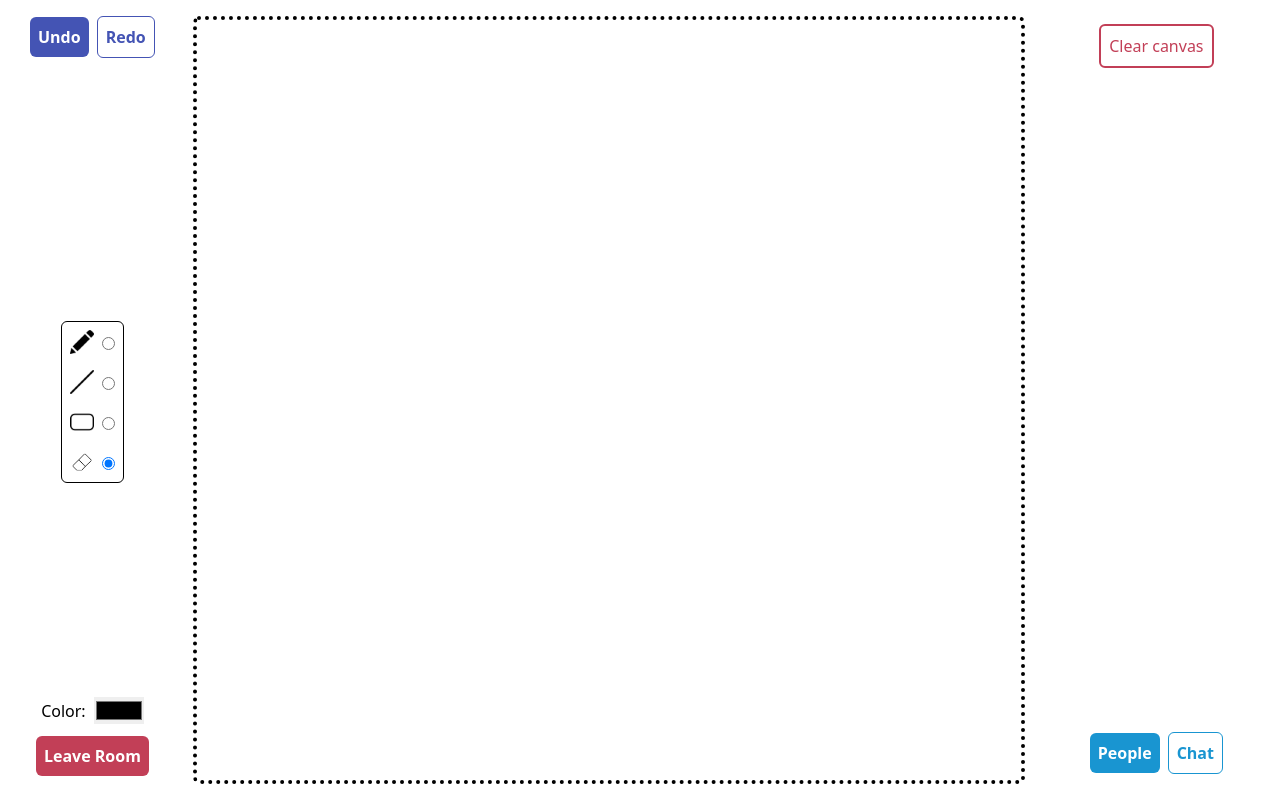
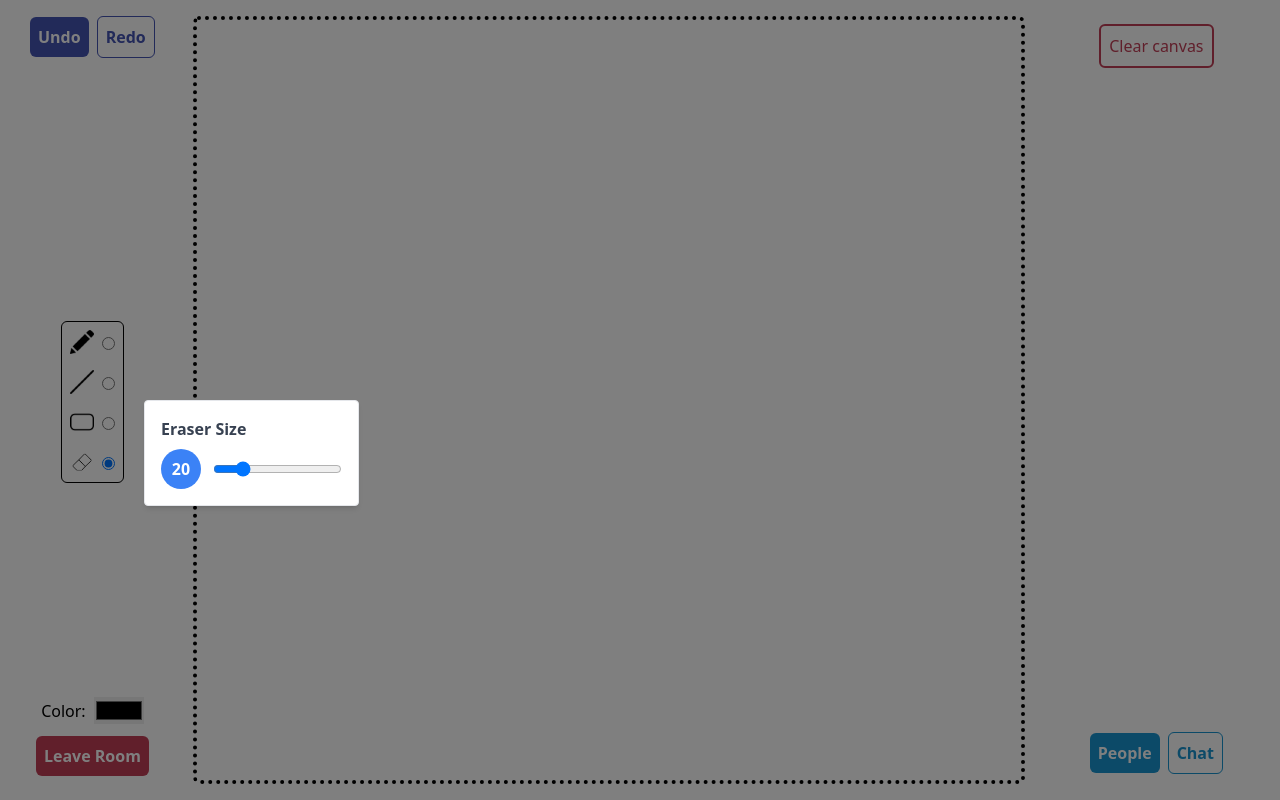
Before and after one commit to sd012gfhkhhvh/Slate.AI, a React (Vite) app in the folder client/: page /1 in a window 1280 px wide. Both pictures are taken after a click on the radio button 108 px from the left and 463 px from the top of the page. Built offline with nearby package versions, Linux system fonts and the light colour scheme; no server answers.

Commit message:
Fixing Issue of Modal

```diff
--- a/client/package.json
+++ b/client/package.json
@@ -10,6 +10,7 @@
     "preview": "vite preview"
   },
   "dependencies": {
+    "@headlessui/react": "^1.7.18",
     "lucide-react": "^0.311.0",
     "react": "^18.2.0",
     "react-dom": "^18.2.0",
--- a/client/src/components/EraserResizePopUp/index.jsx
+++ b/client/src/components/EraserResizePopUp/index.jsx
@@ -3,23 +3,39 @@ import React, {
   forwardRef,
   useImperativeHandle,
   useContext,
+  useEffect,
 } from "react";
 import { EraserSizeContext } from "../../context/EraserSize";
+import { Dialog, Transition } from "@headlessui/react";
+
+// Placeholder CloseIcon component, replace with your actual implementation or icon library
+const CloseIcon = () => (
+  <svg
+    xmlns="http://www.w3.org/2000/svg"
+    fill="none"
+    viewBox="0 0 24 24"
+    stroke="currentColor"
+    className="h-6 w-6"
+  >
+    <path
+      strokeLinecap="round"
+      strokeLinejoin="round"
+      strokeWidth="2"
+      d="M6 18L18 6M6 6l12 12"
+    />
+  </svg>
+);
 
 const Popup = forwardRef((props, ref) => {
   const { eraserSize, setEraserSize } = useContext(EraserSizeContext);
-  const [isHovered, setIsHovered] = useState(false);
+  const [isModalOpen, setIsModalOpen] = useState(false);
 
   const handleEraserSizeChange = (e) => {
     setEraserSize(parseInt(e.target.value, 10));
   };
 
-  const handleMouseEnter = () => {
-    setIsHovered(true);
-  };
-
-  const handleMouseLeave = () => {
-    setIsHovered(false);
+  const handleClose = () => {
+    setIsModalOpen(false);
   };
 
   // Expose a method to update the eraser size from the parent component
@@ -29,17 +45,31 @@ const Popup = forwardRef((props, ref) => {
       updateEraserSize: (size) => {
         setEraserSize(size);
       },
+      openModal: () => {
+        console.log("Called");
+        setIsModalOpen((prevIsModalOpen) => !prevIsModalOpen);
+      },
     }),
     [setEraserSize]
   );
 
+  if (isModalOpen) {
     return (
+      <Transition show={isModalOpen} as={React.Fragment}>
+        <Dialog
+          onClose={handleClose}
+          className="fixed inset-0 z-40 overflow-auto bg-black bg-opacity-50 flex items-center justify-center"
+        >
+          <Transition.Child
+            enter="ease-out duration-300"
+            enterFrom="opacity-0 translate-x-full sm:translate-x-0 sm:scale-95"
+            enterTo="opacity-100 translate-x-0 sm:scale-100"
+            leave="ease-in duration-200"
+            leaveFrom="opacity-100 translate-x-0 sm:scale-100"
+            leaveTo="opacity-0 translate-x-full sm:translate-x-0 sm:scale-95"
+          >
             <div
-      className={`absolute left-32 bg-white border rounded p-4 shadow-md transition-transform transform ${
-        isHovered ? "scale-105" : ""
-      }`}
-      onMouseEnter={handleMouseEnter}
-      onMouseLeave={handleMouseLeave}
+              className={`absolute left-36 bg-white border rounded p-4 shadow-md transition-transform your-modal-class`}
             >
               <label
                 htmlFor="eraserSize"
@@ -64,7 +94,13 @@ const Popup = forwardRef((props, ref) => {
                 />
               </div>
             </div>
+          </Transition.Child>
+        </Dialog>
+      </Transition>
     );
+  } else {
+    return null; // Render nothing if the modal is not open
+  }
 });
 
 export default Popup;
--- a/client/src/pages/RoomPage/index.jsx
+++ b/client/src/pages/RoomPage/index.jsx
@@ -29,7 +29,6 @@ export const RoomPage = ({ user, socket }) => {
   const [usersInRoom, setUsersInRoom] = useState([]); // array of users in a room
   const [isUserpanel, setIsUserPanel] = useState(false);
   const [isChatBox, setIsChatBox] = useState(false);
-  const [isMouseOver, setIsMouseOver] = useState(false); //To Know is Eraser is Hover
 
   // update users state
   useEffect(() => {
@@ -100,17 +99,9 @@ export const RoomPage = ({ user, socket }) => {
     });
   };
 
-  const handleMouseLeave = (e) => {
-    // Check if the mouse has left the YourComponent area
-    if (!e.currentTarget.contains(e.relatedTarget)) {
-      setIsMouseOver(false);
-    }
-  };
-
-  // Call this function to update eraser size from the parent component
-  const updateEraserSize = (size) => {
+  const openModal = () => {
     if (popupRef.current) {
-      popupRef.current.updateEraserSize(size);
+      popupRef.current.openModal();
     }
   };
 
@@ -193,8 +184,7 @@ export const RoomPage = ({ user, socket }) => {
 
                 <div
                   className="flex p-2 gap-2 items-center"
-                  onMouseOver={() => setIsMouseOver(true)}
-                  onMouseLeave={handleMouseLeave}
+                  onClick={openModal}
                 >
                   <img className="tool-logo" src={eraserIcon} alt="icon" />
                   <input
@@ -206,7 +196,7 @@ export const RoomPage = ({ user, socket }) => {
                     className="mt-1"
                     onChange={(e) => setTool(e.target.value)}
                   ></input>
-                  {isMouseOver && <Popup ref={popupRef} />}
+                  <Popup ref={popupRef} />
                 </div>
               </div>
             </div>
```
Also changed, not shown: 2 other files (tests, documents, lock files or other folders). Lines whose indentation alone changed are shown as unchanged.
